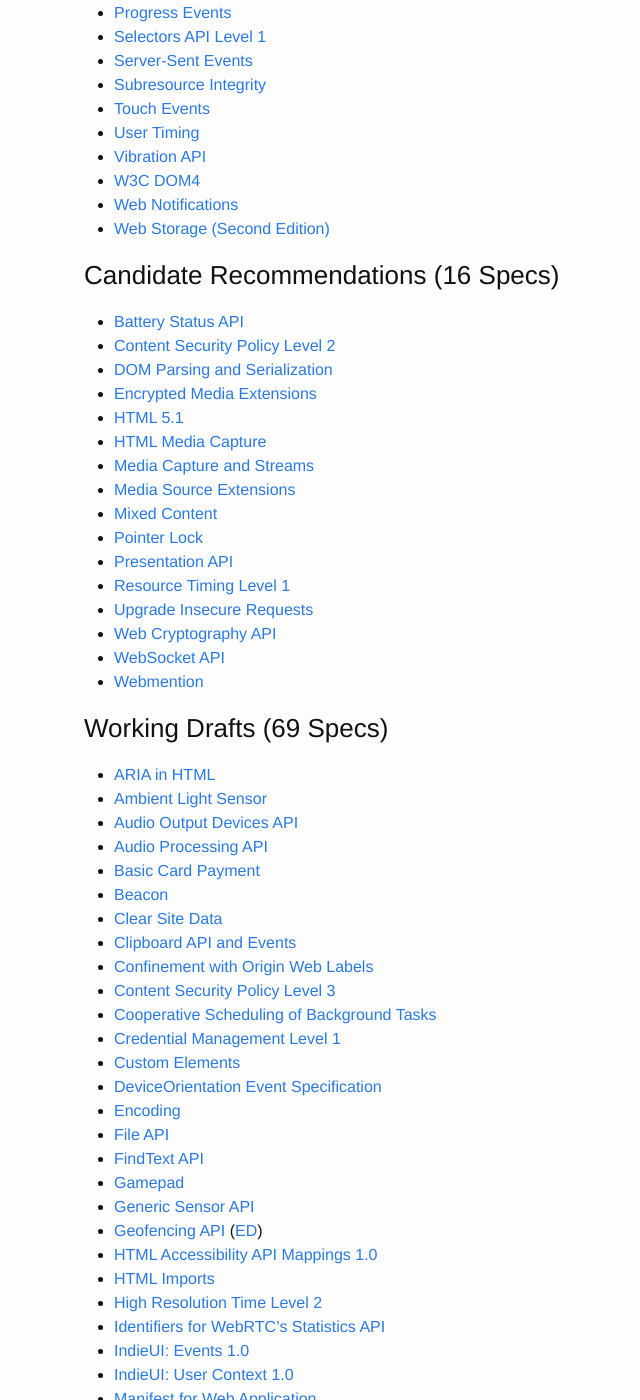
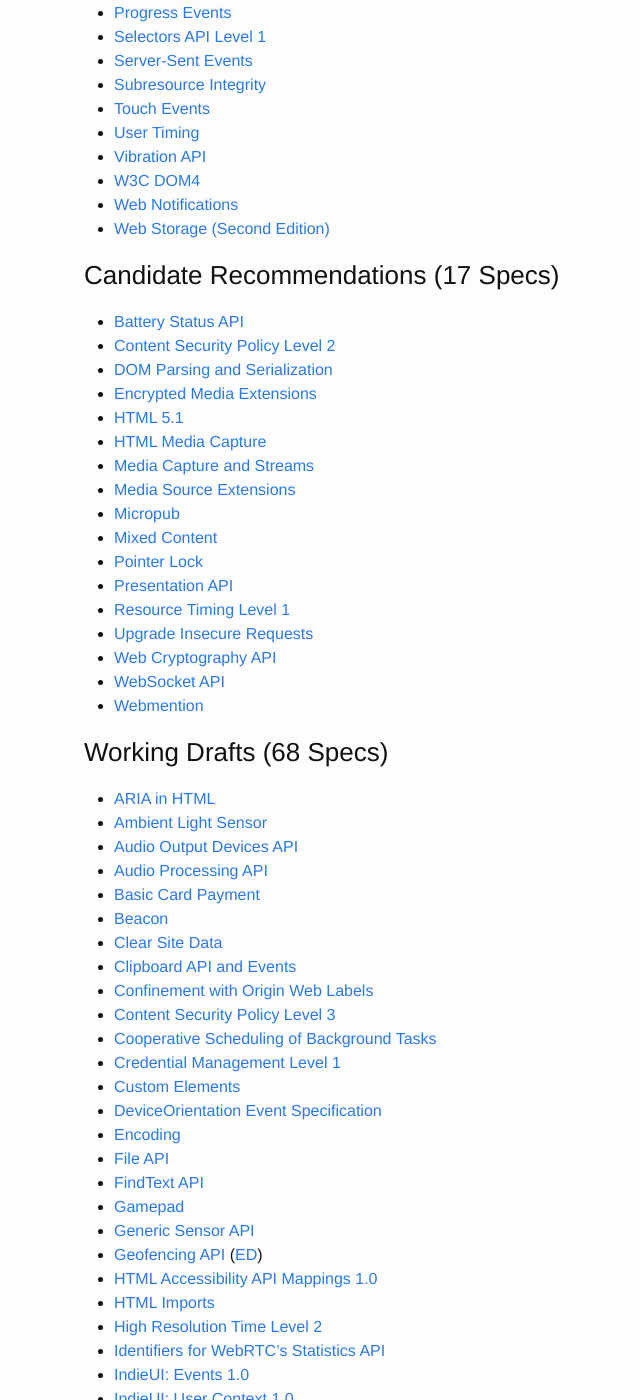
Before and after one commit to dret/HTML5-overview, a Jekyll site: the page built from current.md, in a window 1280 px wide and 1400 px high, scrolled down 655 px. Shown: the whole window, without its empty margins (186-826 px from the left). Built offline with Jekyll 4.4.1, drawn with Linux system fonts in a browser that asks for light colours.

Commit message:
changing status of "Micropub" from WD to CR

```diff
--- a/current.md
+++ b/current.md
@@ -38,7 +38,7 @@
 * [Web Notifications](spec/notifications)
 * [Web Storage (Second Edition)](spec/webstorage)
 
-### <a name="CR"/>Candidate Recommendations (16 Specs)
+### <a name="CR"/>Candidate Recommendations (17 Specs)
 
 * [Battery Status API](spec/battery-status)
 * [Content Security Policy Level 2](spec/CSP2)
@@ -48,6 +48,7 @@
 * [HTML Media Capture](spec/html-media-capture)
 * [Media Capture and Streams](spec/mediastream-streams)
 * [Media Source Extensions](spec/media-source)
+* [Micropub](spec/micropub)
 * [Mixed Content](spec/mixed-content)
 * [Pointer Lock](spec/pointerlock)
 * [Presentation API](spec/presentation-api)
@@ -57,7 +58,7 @@
 * [WebSocket API](spec/websockets)
 * [Webmention](spec/webmention)
 
-### <a name="WD"/>Working Drafts (69 Specs)
+### <a name="WD"/>Working Drafts (68 Specs)
 
 * [ARIA in HTML](spec/html-aria)
 * [Ambient Light Sensor](spec/ambient-light)
--- a/html5.xml
+++ b/html5.xml
@@ -644,7 +644,7 @@
             <title>Preload</title>
             <abstract>This specification defines the preload keyword that may be used with link elements. This keyword provides a declarative fetch primitive that initiates an early fetch and separates fetching from resource execution.</abstract>
         </spec>
-        <spec id="micropub" status="WD">
+        <spec id="micropub" status="CR">
             <title>Micropub</title>
             <abstract>Micropub is an open API standard that is used to create posts on one's own domain using third-party clients. Web apps and native apps (e.g. iPhone, Android) can use Micropub to post short notes, photos, events or other posts to your own site.</abstract>
         </spec>
@@ -686,6 +686,7 @@
         </spec>
     </specs>
     <log>
+        <entry date="2016-08-16">changed status of <a href="http://www.w3.org/TR/micropub/"><q>Micropub</q></a> from WD to CR</entry>
         <entry date="2016-07-21">changed status of <a href="http://www.w3.org/TR/resource-timing-1/"><q>Resource Timing Level 1</q></a> from WD to CR</entry>
         <entry date="2016-07-19">added <a href="http://www.w3.org/TR/pointerevents2/"><q>Pointer Events - Level 2</q></a>; updated <a href="http://www.w3.org/TR/proximity/"><q>Proximity Sensor</q></a> information (title/abstract)</entry>
         <entry date="2016-07-15">added <a href="http://www.w3.org/TR/remote-playback/"><q>Remote Playback API</q></a>; changed status of <a href="http://www.w3.org/TR/presentation-api/"><q>Presentation API</q></a> from WD to CR</entry>
```
Also changed, not shown: other parts of current.md (+0 -1 lines), _posts/2016-08-16-update.md (added, +8 -0 lines), spec/micropub.md (+1 -1 lines).
